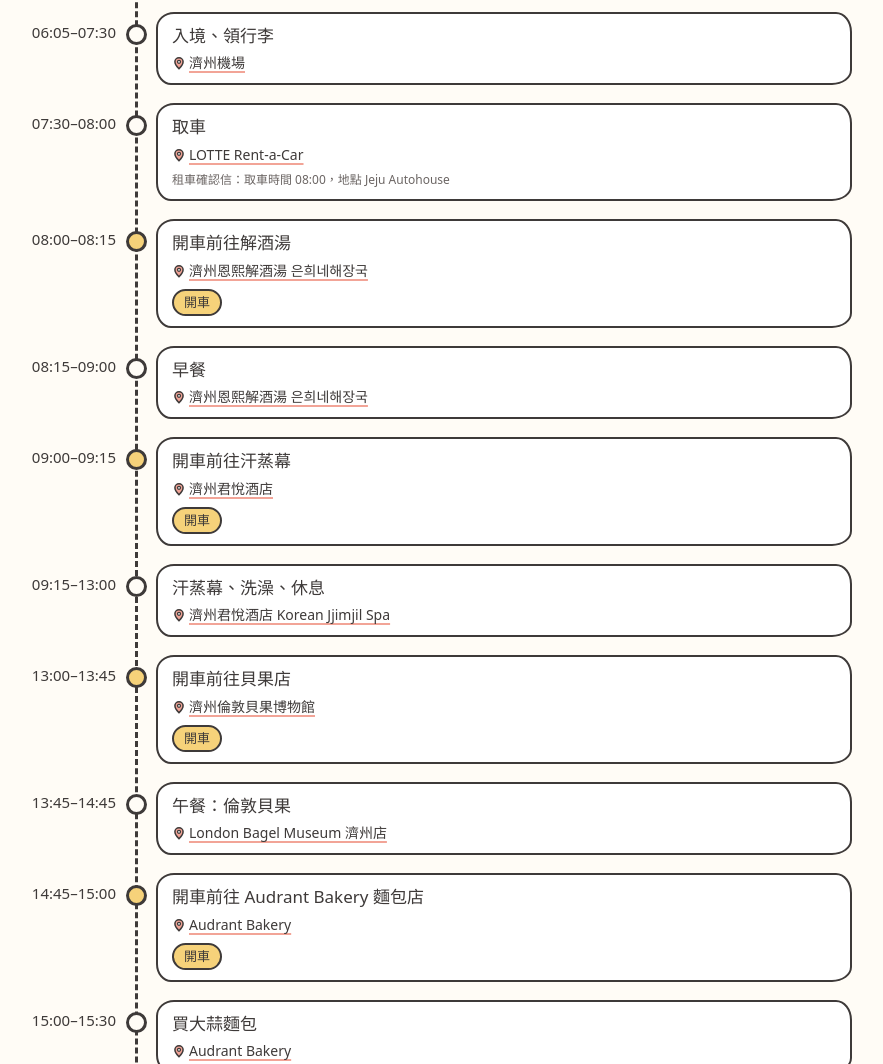
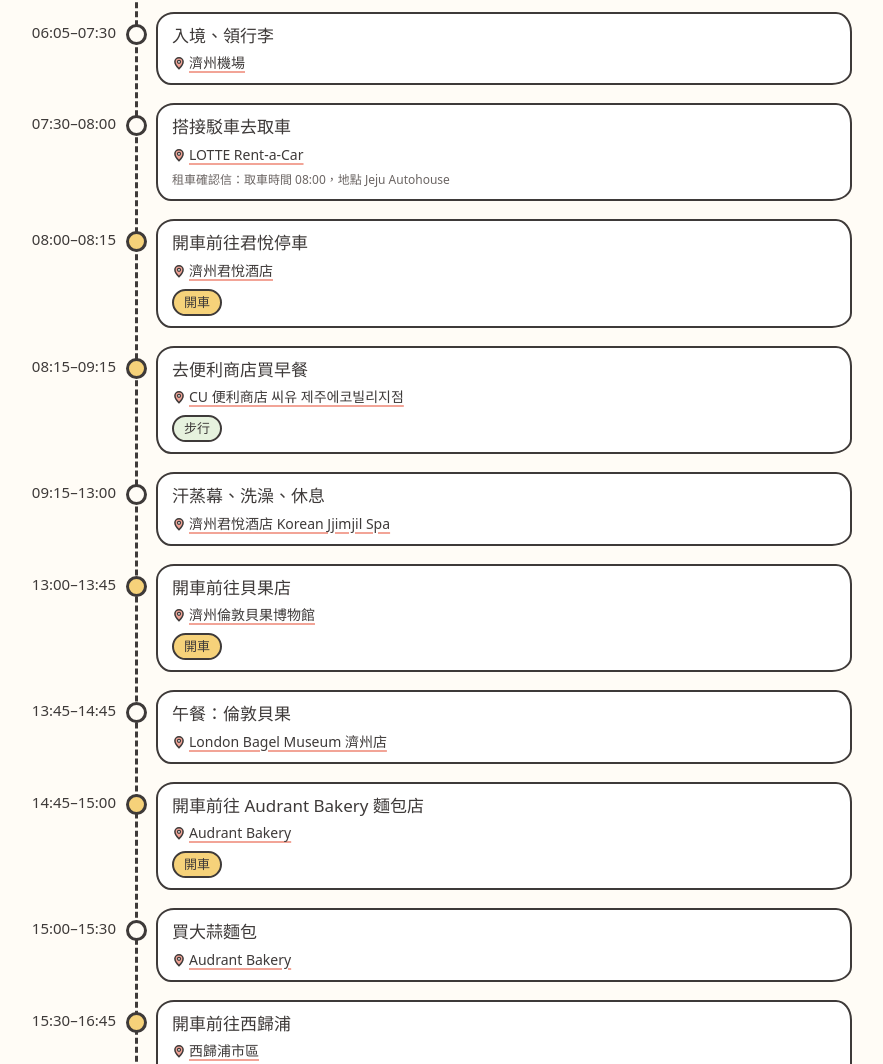
Before and after one commit to Rita3713/jeju2026, a plain HTML site: page index.html in a window 1280 px wide. Shown: the part 1075-2139 px from the top of the page, without its empty margins (212-1095 px from the left). Drawn offline with Linux system fonts and the light colour scheme; a web font is replaced by a local one.

Commit message:
Add files via upload

```diff
--- a/index.html
+++ b/index.html
@@ -4,7 +4,7 @@
 <meta charset="utf-8">
 <meta name="viewport" content="width=device-width, initial-scale=1, viewport-fit=cover">
 <meta name="theme-color" content="#FFFCF6">
-<title>濟州島四天三夜旅遊手帳</title>
+<title>濟州島四天三夜旅遊手冊</title>
 <!-- Huninn（jf open 粉圓）：Google Fonts，僅 400 字重；離線或載入失敗時改用下方 --font 的系統字型 -->
 <link rel="preconnect" href="https://fonts.googleapis.com">
 <link rel="preconnect" href="https://fonts.gstatic.com" crossorigin>
@@ -455,7 +455,7 @@
   tpe: "Taiwan Taoyuan International Airport",
   cju: "Jeju International Airport",
   lotte: "92 Yonghae-ro, Jeju-si, Jeju-do",
-  eunhee: "은희네해장국 40 Wonnohyeong-ro, Jeju-si",
+  cuEco: "CU 제주에코빌리지점",
   hyatt: "Grand Hyatt Jeju",
   seogwipo: "Seogwipo-si, Jeju-do",
   first70: "The First70 Hotel Seogwipo",
@@ -481,8 +481,7 @@
   jungang: "Jeju Jungang Underground Shopping Center",
   chilseong: "Chilseong-ro Shopping Street Jeju",
   lotteMart: "LOTTE Mart Jeju",
-  jejusi: "Jeju-si, Jeju-do",
-  olive: "Olive Young Jeju-si"
+  olive: "올리브영 관덕로 62-1"
 };
 
 const DAYS = [
@@ -494,11 +493,10 @@
         maps: [{ label: "桃園機場", q: Q.tpe }] },
       { time: "03:05", end: "06:05", act: "去程：易斯達航空 ZE886", loc: "桃園機場 → 濟州機場", mode: "plane", kind: "flight" },
       { time: "06:05", end: "07:30", act: "入境、領行李", loc: "濟州機場", maps: [{ q: Q.cju }] },
-      { time: "07:30", end: "08:00", act: "取車", loc: "LOTTE Rent-a-Car", maps: [{ q: Q.lotte }],
+      { time: "07:30", end: "08:00", act: "搭接駁車去取車", loc: "LOTTE Rent-a-Car", maps: [{ q: Q.lotte }],
         note: "租車確認信：取車時間 08:00，地點 Jeju Autohouse" },
-      { time: "08:00", end: "08:15", act: "開車前往解酒湯", loc: "濟州恩熙解酒湯 은희네해장국", mode: "car", maps: [{ q: Q.eunhee }] },
-      { time: "08:15", end: "09:00", act: "早餐", loc: "濟州恩熙解酒湯 은희네해장국", maps: [{ q: Q.eunhee }] },
-      { time: "09:00", end: "09:15", act: "開車前往汗蒸幕", loc: "濟州君悅酒店", mode: "car", maps: [{ q: Q.hyatt }] },
+      { time: "08:00", end: "08:15", act: "開車前往君悅停車", loc: "濟州君悅酒店", mode: "car", maps: [{ q: Q.hyatt }] },
+      { time: "08:15", end: "09:15", act: "去便利商店買早餐", loc: "CU 便利商店 씨유 제주에코빌리지점", mode: "walk", maps: [{ q: Q.cuEco }] },
       { time: "09:15", end: "13:00", act: "汗蒸幕、洗澡、休息", loc: "濟州君悅酒店 Korean Jjimjil Spa", maps: [{ q: Q.hyatt }] },
       { time: "13:00", end: "13:45", act: "開車前往貝果店", loc: "濟州倫敦貝果博物館", mode: "car", maps: [{ q: Q.bagel }] },
       { time: "13:45", end: "14:45", act: "午餐：倫敦貝果", loc: "London Bagel Museum 濟州店", maps: [{ q: Q.bagel }] },
@@ -553,7 +551,8 @@
       { time: "15:55", end: "16:30", act: "前往飯店、入住", loc: "大同酒店 Daedong Hotel", maps: [{ q: Q.daedong }] },
       { time: "16:30", end: "18:30", act: "逛街或休息", loc: "東門市場周邊", maps: [{ q: Q.dongmun }] },
       { time: "18:30", end: "19:30", act: "晚餐", loc: "宇進解酒湯 우진해장국", maps: [{ q: Q.ujin }] },
-      { time: "19:30", open: true, act: "回飯店休息", loc: "大同酒店 Daedong Hotel", maps: [{ q: Q.daedong }] }
+      { time: "19:30", end: "20:30", act: "Olive Young", loc: "Olive Young 關德路店", mode: "walk", maps: [{ q: Q.olive }] },
+      { time: "20:30", open: true, act: "回飯店休息", loc: "大同酒店 Daedong Hotel", maps: [{ q: Q.daedong }] }
     ],
     stay: { name: "大同酒店 Daedong Hotel", area: "濟州市區", q: Q.daedong }
   },
@@ -568,10 +567,11 @@
         maps: [{ label: "中央地下商店街", q: Q.jungang }, { label: "七星路", q: Q.chilseong }] },
       { time: "14:00", end: "14:30", act: "前往超市", loc: "樂天超市濟州店", maps: [{ q: Q.lotteMart }] },
       { time: "14:30", end: "16:00", act: "超市採買、買零食伴手禮", loc: "LOTTE MART Jeju", maps: [{ q: Q.lotteMart }] },
-      { time: "16:00", end: "17:00", act: "採買時間", loc: "濟州市區", maps: [{ q: Q.jejusi }] },
-      { time: "17:00", end: "18:30", act: "晚餐", loc: "濟州市區", maps: [{ q: Q.jejusi }] },
-      { time: "18:30", end: "19:15", act: "最後採買", loc: "七星路、Olive Young",
-        maps: [{ label: "七星路", q: Q.chilseong }, { label: "Olive Young", q: Q.olive }] },
+      { time: "16:00", end: "16:15", act: "搭計程車回市區", loc: "七星路一帶", mode: "taxi", maps: [{ q: Q.chilseong }] },
+      { time: "16:15", end: "17:00", act: "採買時間", loc: "中央地下商店街、七星路一帶",
+        maps: [{ label: "中央地下商店街", q: Q.jungang }, { label: "七星路", q: Q.chilseong }] },
+      { time: "17:00", end: "18:30", act: "晚餐", loc: "舊市區、飯店附近", maps: [{ label: "搜尋飯店附近餐廳", q: "restaurants near Daedong Hotel Jeju" }] },
+      { time: "18:30", end: "19:15", act: "最後採買", loc: "七星路", maps: [{ q: Q.chilseong }] },
       { time: "19:15", end: "19:30", act: "回飯店取行李", loc: "大同酒店 Daedong Hotel", maps: [{ q: Q.daedong }] },
       { time: "19:30", end: "20:00", act: "搭計程車前往機場", loc: "濟州機場", mode: "taxi", maps: [{ q: Q.cju }] },
       { time: "20:00", end: "22:40", act: "報到、安檢、登機", loc: "濟州機場", maps: [{ q: Q.cju }] },
@@ -663,7 +663,7 @@
 
 function renderHero() {
   $("heroKicker").textContent = TRIP.tagline;
-  $("heroTitle").innerHTML = `<span class="nowrap">${esc(TRIP.title)}</span><span class="nowrap">旅遊手帳</span>`;
+  $("heroTitle").innerHTML = `<span class="nowrap">${esc(TRIP.title)}</span><span class="nowrap">旅遊手冊</span>`;
   $("heroMeta").innerHTML =
     `<span class="pill">${esc(TRIP.destination)}</span>` +
     `<span class="pill">2026/10/29（四）– 11/1（日）</span>` +
```
